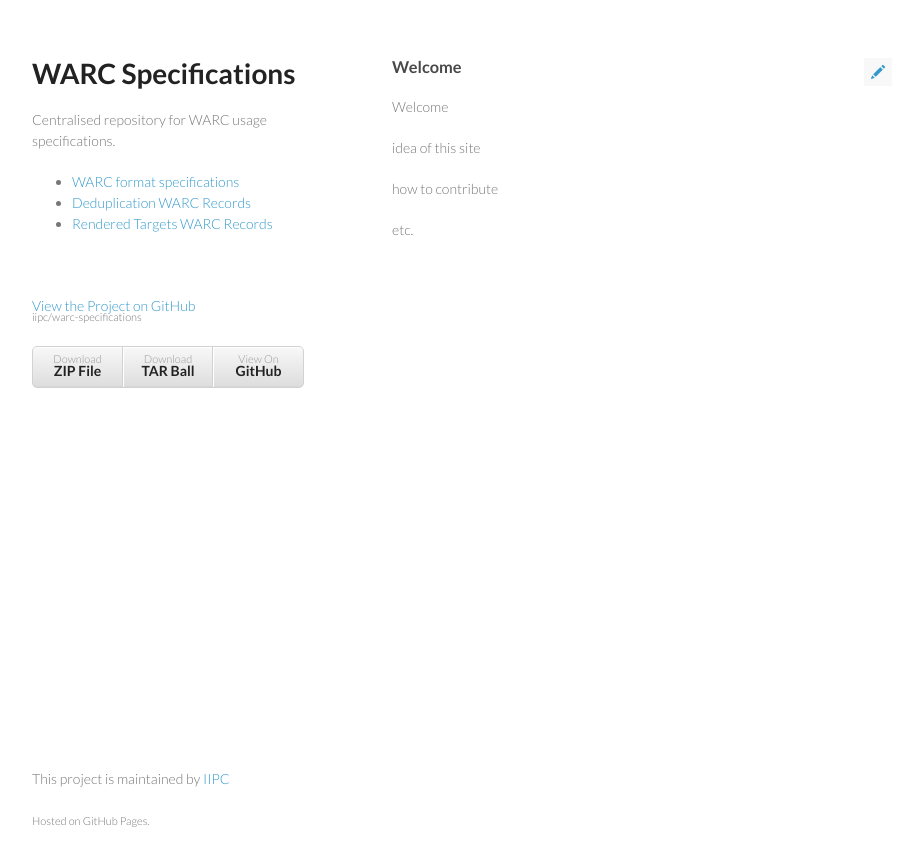
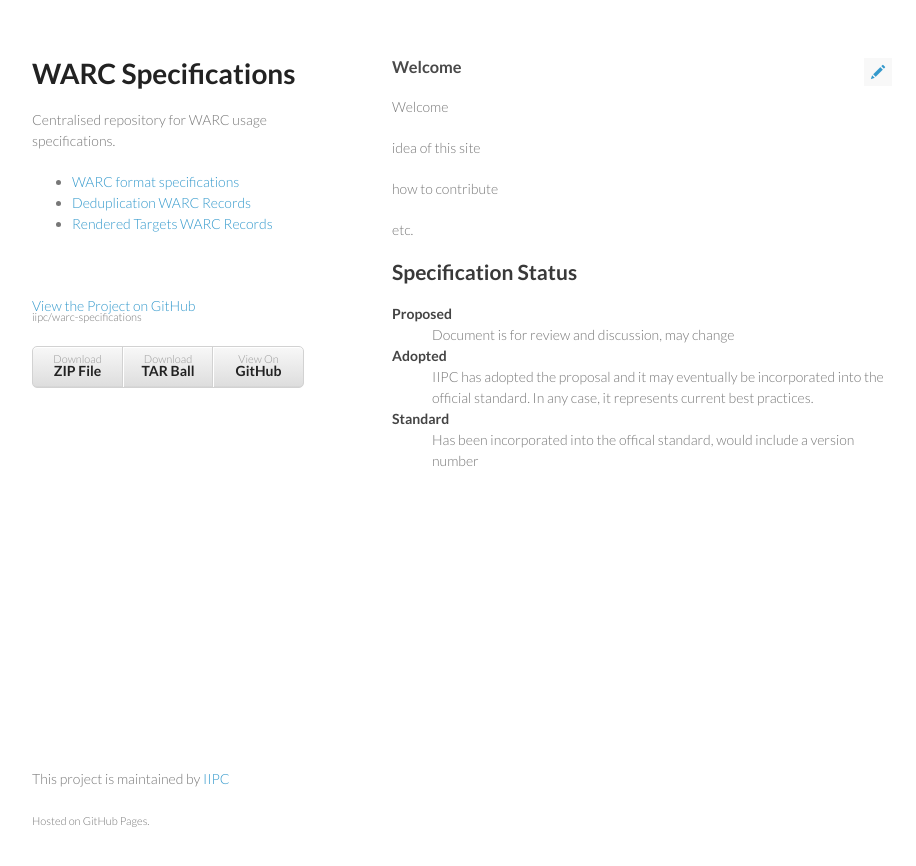
Before and after one commit to iipc/warc-specifications, a Jekyll site: the page built from index.md, in a window 1280 px wide. Shown: the top 866 px of the page, without its empty margins (178-1094 px from the left). Built offline with Jekyll 4.4.1, drawn with Linux system fonts in a browser that asks for light colours.

Commit message:
Added status field and basic display.

```diff
--- a/_layouts/default.html
+++ b/_layouts/default.html
@@ -38,6 +38,13 @@
         </ul>
       </header>
       <section>
+
+{% if page.status %}
+<div class="spec-status">
+{{ page.status | capitalize }}
+</div>
+{% endif %}
+
 <span style="float:right; padding: 0.25em 0.5em; background: #f8f8f8;">
 <a href="https://github.com/iipc/warc-specifications/edit/gh-pages/{{ page.path }}"
 title="Edit this page on GitHub." class="btn btn-default" id="edit_button">
@@ -48,7 +55,14 @@
         <h3>
 <a name="welcome-to-github-pages" class="anchor" href="#welcome-to-github-pages"><span class="octicon octicon-link"></span></a>{{ page.title }}</h3>
 
+
 {{content}}
+
+{% if page.status %}
+<div class="spec-status">
+{{ page.status | capitalize }}
+</div>
+{% endif %}
 
       </section>
       <footer>
--- a/assets/stylesheets/styles.css
+++ b/assets/stylesheets/styles.css
@@ -274,3 +274,11 @@
 .glyphicon-pencil:before {
 content: "\270f";
 }
+
+.spec-status {
+  font-weight: bold;
+  text-align: center;
+  padding: 0.5em 1em;
+  background-color: #ffffee;
+  margin-bottom: 1em;
+}
--- a/index.md
+++ b/index.md
@@ -9,3 +9,16 @@
 how to contribute
 
 etc.
+
+
+Specification Status
+--------------------
+
+Proposed
+: Document is for review and discussion, may change
+
+Adopted
+: IIPC has adopted the proposal and it may eventually be incorporated into the official standard. In any case, it represents current best practices.
+
+Standard
+: Has been incorporated into the offical standard, would include a version number
```
Also changed, not shown: specifications/warc-deduplication/recording-arbitrary-duplicates.md (+1 -0 lines), specifications/warc-rendered-targets/recording-screenshots.md (+1 -0 lines).
